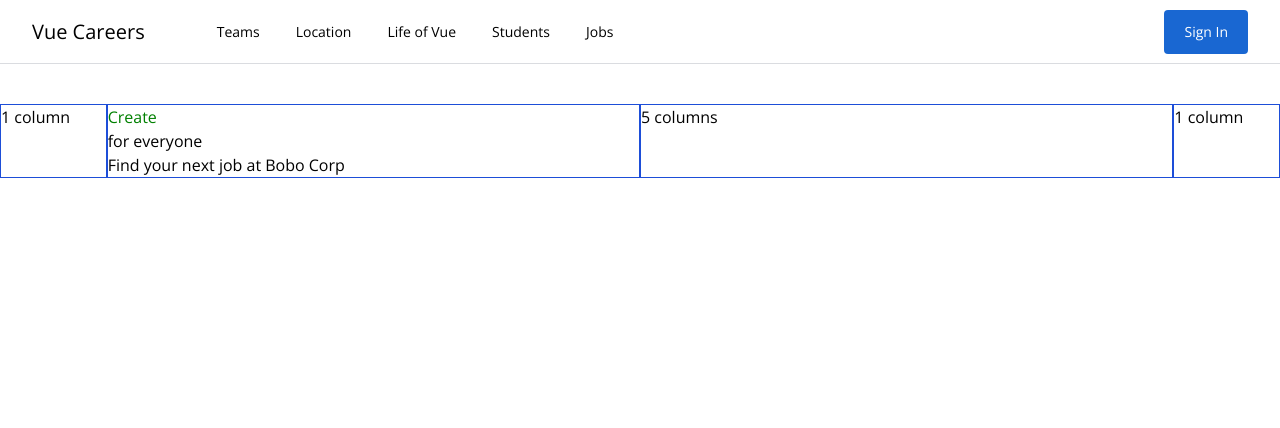
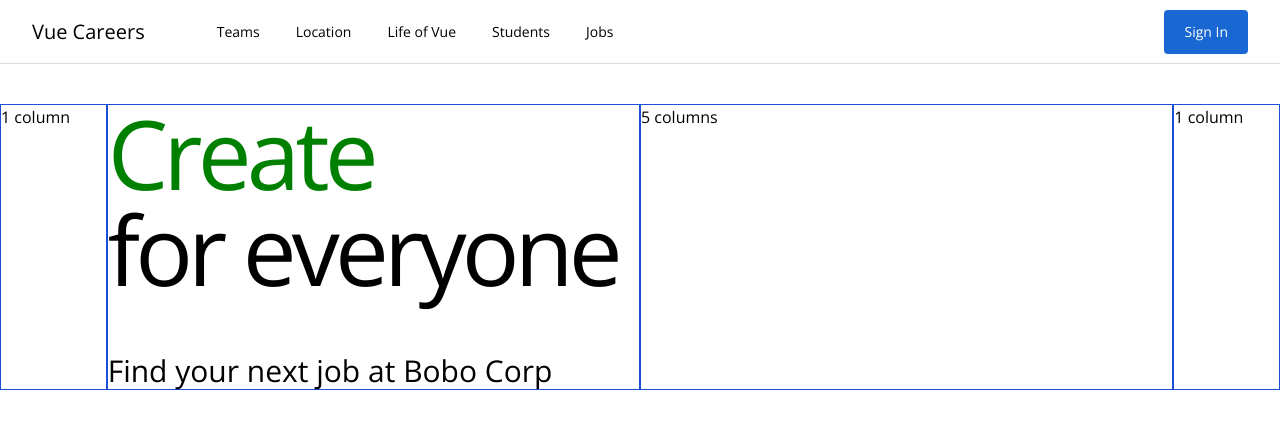
Before and after one commit to vadiminsk/vue-jobs, a Vue app: page / in a window 1280 px wide. Shown: the top 428 px of the page. Built offline with nearby package versions, Linux system fonts and the light colour scheme.

Commit message:
Add styles for titles

```diff
--- a/src/components/TheHeadline.vue
+++ b/src/components/TheHeadline.vue
@@ -1,7 +1,11 @@
 <template>
   <section>
-    <h1><span :class="actionClasses">{{ action }}</span><br> for everyone</h1>
-    <h2>Find your next job at Bobo Corp</h2>
+    <h1 class="mb-14 text-8xl text-bold tracking-tighter">
+      <span :class="actionClasses">{{ action }}</span>
+      <br>
+      for everyone
+    </h1>
+    <h2 class="text-3xl font-light">Find your next job at Bobo Corp</h2>
   </section>
 </template>
 
@@ -23,10 +27,7 @@
   computed:{
     actionClasses() {
       return {
-        build: this.action === 'Build',
-        create: this.action === 'Create',
-        design: this.action === 'Design',
-        code: this.action === 'Code'
+        [this.action.toLowerCase()]: true
       }
     }
   },
```
